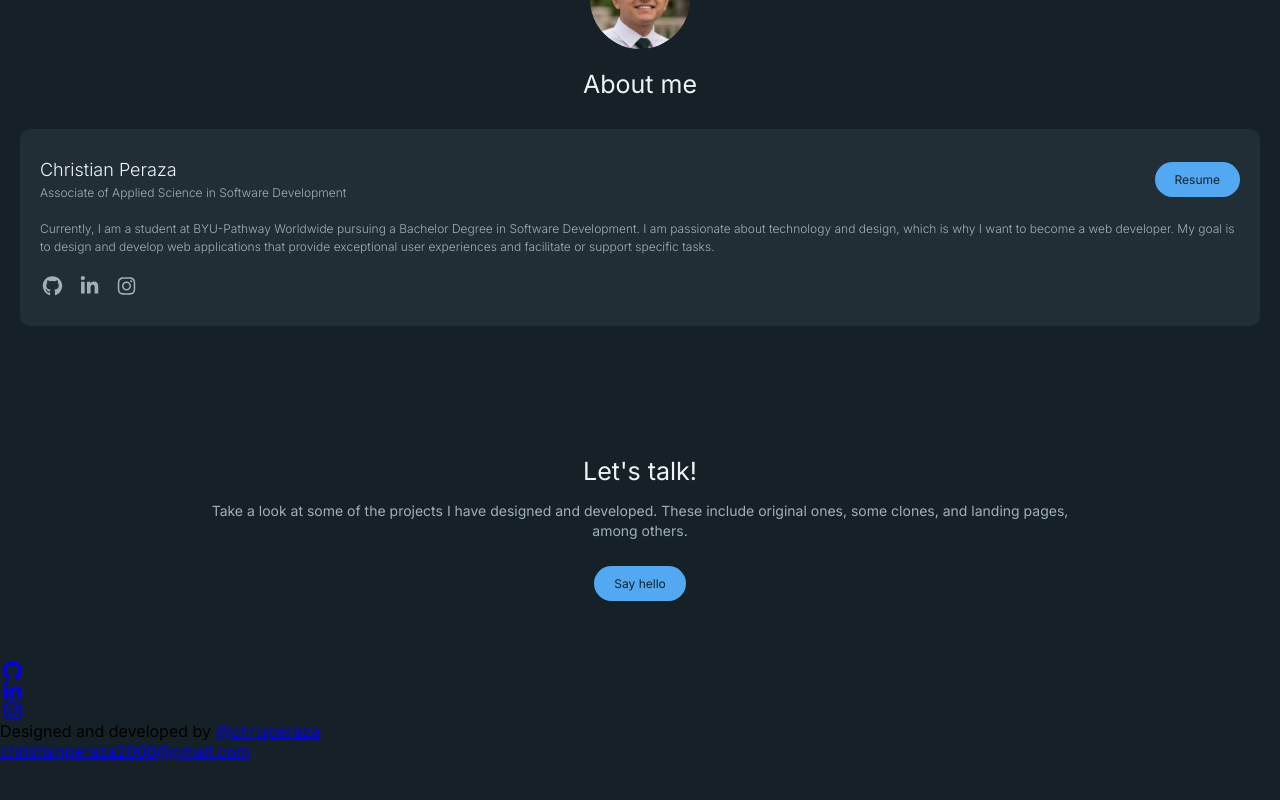
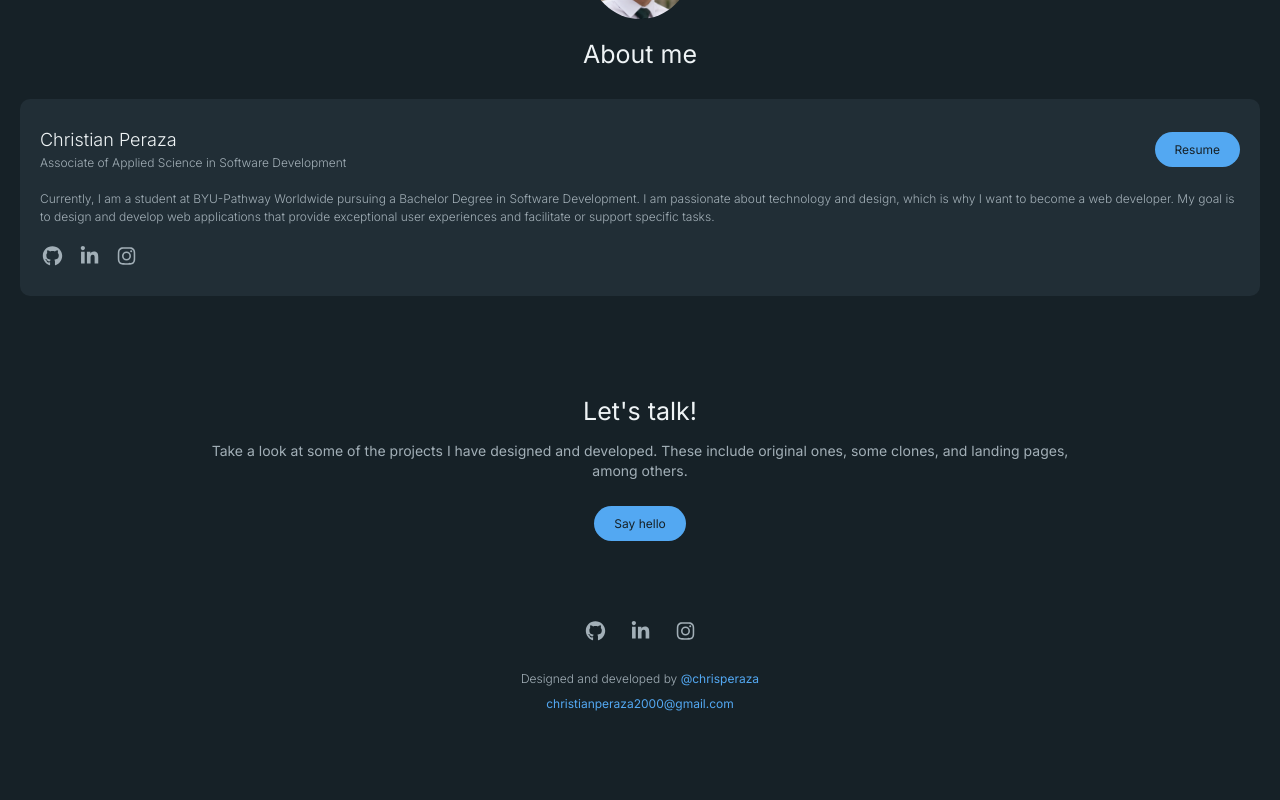
Before and after one commit to chrisperaza/portfolio-dev, a React (Vite) app: page / in a window 1280 px wide. Shown: the part 928-1728 px from the top of the page. Built offline with nearby package versions, Linux system fonts and the light colour scheme.

Commit message:
Style footer and reorganize social media list component

```diff
--- a/src/index.css
+++ b/src/index.css
@@ -277,7 +277,7 @@ body {
 /*****************************/
 .aboutMe-section {
   width: 100%;
-  padding: 30px 20px;
+  padding: 0 20px;
   display: flex;
   flex-direction: column;
   align-items: center;
@@ -351,7 +351,12 @@ body {
       font-size: var(--text-smaller);
       line-height: 18px;
     }
+  }
+}
 
+/*****************************/
+/*** SOCIAL MEDIA LIST COMPONENT ***/
+/*****************************/
 .socialMedia-list {
   list-style: none;
   display: flex;
@@ -369,8 +374,6 @@ body {
       .socialMedia-icon {
         color: var(--main-dark);
         transform: scale(1.1);
-          }
-        }
       }
     }
   }
@@ -434,3 +437,38 @@ body {
     }
   }
 }
+
+/*****************************/
+/*** FOOTER ***/
+/*****************************/
+.footer {
+  padding: 0 50px;
+  display: flex;
+  flex-direction: column;
+  align-items: center;
+
+  .socialMedia-list {
+    padding: 20px 0;
+    gap: 20px;
+  }
+
+  .footerContainer {
+    p {
+      text-align: center;
+      color: var(--content);
+      font-weight: var(--text-normal);
+      font-size: var(--text-smaller);
+      margin: 10px 0;
+
+      a {
+        color: var(--main);
+        text-decoration-line: none;
+        font-weight: var(--text-bold);
+
+        &:hover {
+          color: var(--main-dark);
+        }
+      }
+    }
+  }
+}
```
Lines whose indentation alone changed are shown as unchanged.
